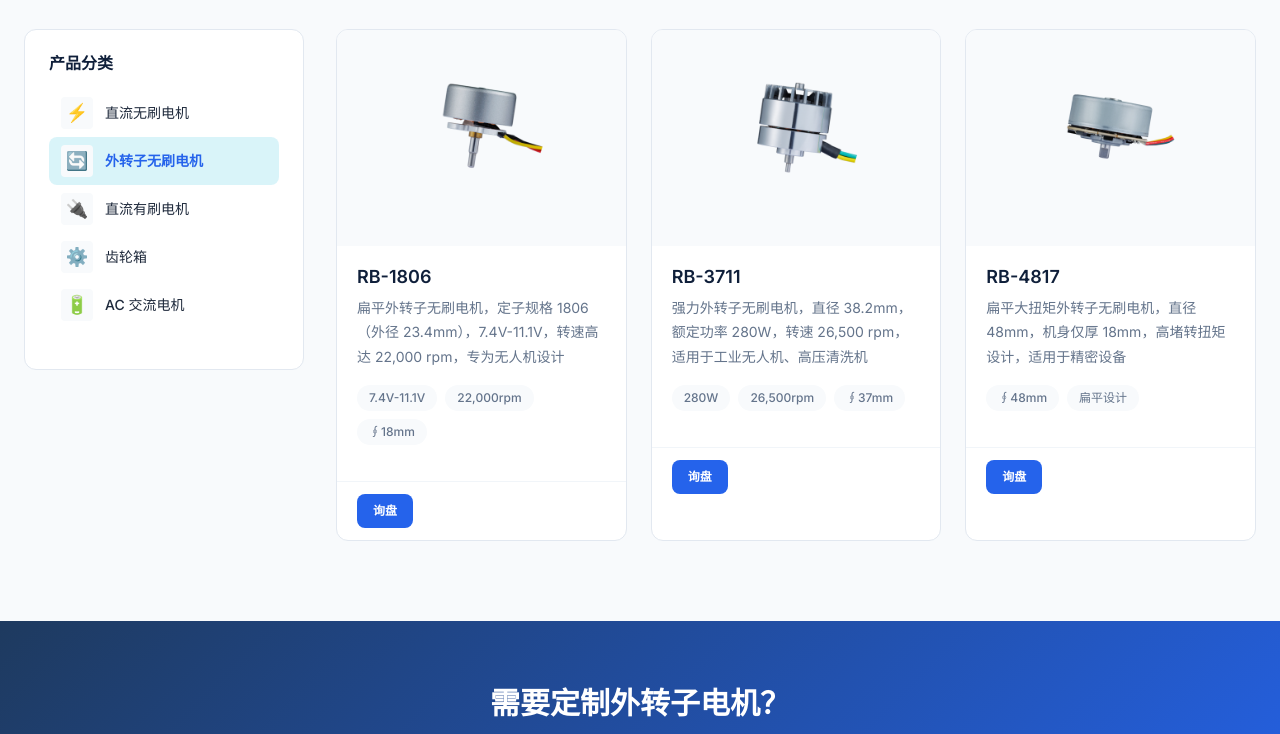
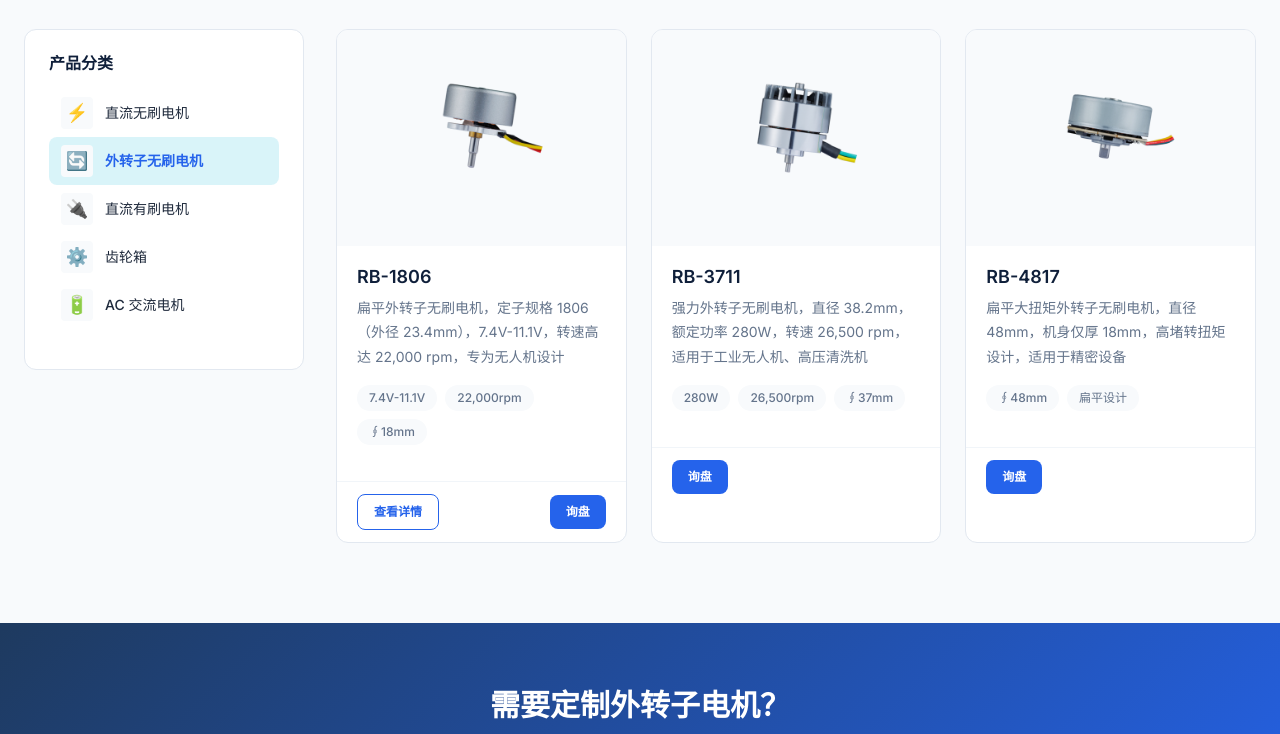
Before and after one commit to JimmyWang-zm/Website-Development, a plain HTML site: page products/external_rotor.html in a window 1280 px wide. Shown: the part 351-1085 px from the top of the page. Drawn offline with Linux system fonts and the light colour scheme.

Commit message:
Add detail page link to RB-1806-CE card

```diff
--- a/products/external_rotor.html
+++ b/products/external_rotor.html
@@ -18,7 +18,7 @@
 
   <section class="section" style="padding-top:var(--space-4);"><div class="container"><div class="product-layout"><aside class="filter-sidebar"><h3 class="filter-sidebar__heading">产品分类</h3><div style="margin-bottom:var(--space-4);"><a href="DC_brushless_motor.html" class="mega-menu__link"><span class="mega-menu__link-icon">⚡</span> 直流无刷电机</a><a href="external_rotor.html" class="mega-menu__link" style="background:var(--color-accent-glow);color:var(--color-primary-light);font-weight:600;"><span class="mega-menu__link-icon">🔄</span> 外转子无刷电机</a><a href="DC_brushed_motor.html" class="mega-menu__link"><span class="mega-menu__link-icon">🔌</span> 直流有刷电机</a><a href="gearbox.html" class="mega-menu__link"><span class="mega-menu__link-icon">⚙️</span> 齿轮箱</a><a href="AC_motor.html" class="mega-menu__link"><span class="mega-menu__link-icon">🔋</span> AC 交流电机</a></div></aside>
   <div><div class="grid grid-3 gap-6 stagger-children">
-    <div class="card"><div class="card__image"><img src="../images/img_176576676220.png" alt="RB-1806" loading="lazy"></div><div class="card__body"><h4 class="card__title">RB-1806</h4><p class="card__desc">扁平外转子无刷电机，定子规格 1806（外径 23.4mm），7.4V-11.1V，转速高达 22,000 rpm，专为无人机设计</p><div class="card__specs"><span class="card__spec-tag">7.4V-11.1V</span><span class="card__spec-tag">22,000rpm</span><span class="card__spec-tag">∮18mm</span></div></div><div class="card__footer"><a href="../contact/" class="btn btn--primary btn--sm">询盘</a></div></div>
+    <div class="card"><div class="card__image"><img src="../images/img_176576676220.png" alt="RB-1806" loading="lazy"></div><div class="card__body"><h4 class="card__title">RB-1806</h4><p class="card__desc">扁平外转子无刷电机，定子规格 1806（外径 23.4mm），7.4V-11.1V，转速高达 22,000 rpm，专为无人机设计</p><div class="card__specs"><span class="card__spec-tag">7.4V-11.1V</span><span class="card__spec-tag">22,000rpm</span><span class="card__spec-tag">∮18mm</span></div></div><div class="card__footer" style="display:flex;gap:8px;"><a href="detail/RB-1806-CE.html" class="btn btn--outline btn--sm">查看详情</a><a href="../contact/" class="btn btn--primary btn--sm">询盘</a></div></div>
     <div class="card"><div class="card__image"><img src="../images/img_176576726169.png" alt="RB-3711" loading="lazy"></div><div class="card__body"><h4 class="card__title">RB-3711</h4><p class="card__desc">强力外转子无刷电机，直径 38.2mm，额定功率 280W，转速 26,500 rpm，适用于工业无人机、高压清洗机</p><div class="card__specs"><span class="card__spec-tag">280W</span><span class="card__spec-tag">26,500rpm</span><span class="card__spec-tag">∮37mm</span></div></div><div class="card__footer"><a href="../contact/" class="btn btn--primary btn--sm">询盘</a></div></div>
     <div class="card"><div class="card__image"><img src="../images/img_176577556025.png" alt="RB-4817" loading="lazy"></div><div class="card__body"><h4 class="card__title">RB-4817</h4><p class="card__desc">扁平大扭矩外转子无刷电机，直径 48mm，机身仅厚 18mm，高堵转扭矩设计，适用于精密设备</p><div class="card__specs"><span class="card__spec-tag">∮48mm</span><span class="card__spec-tag">扁平设计</span></div></div><div class="card__footer"><a href="../contact/" class="btn btn--primary btn--sm">询盘</a></div></div>
   </div></div></div></div></section>
```
